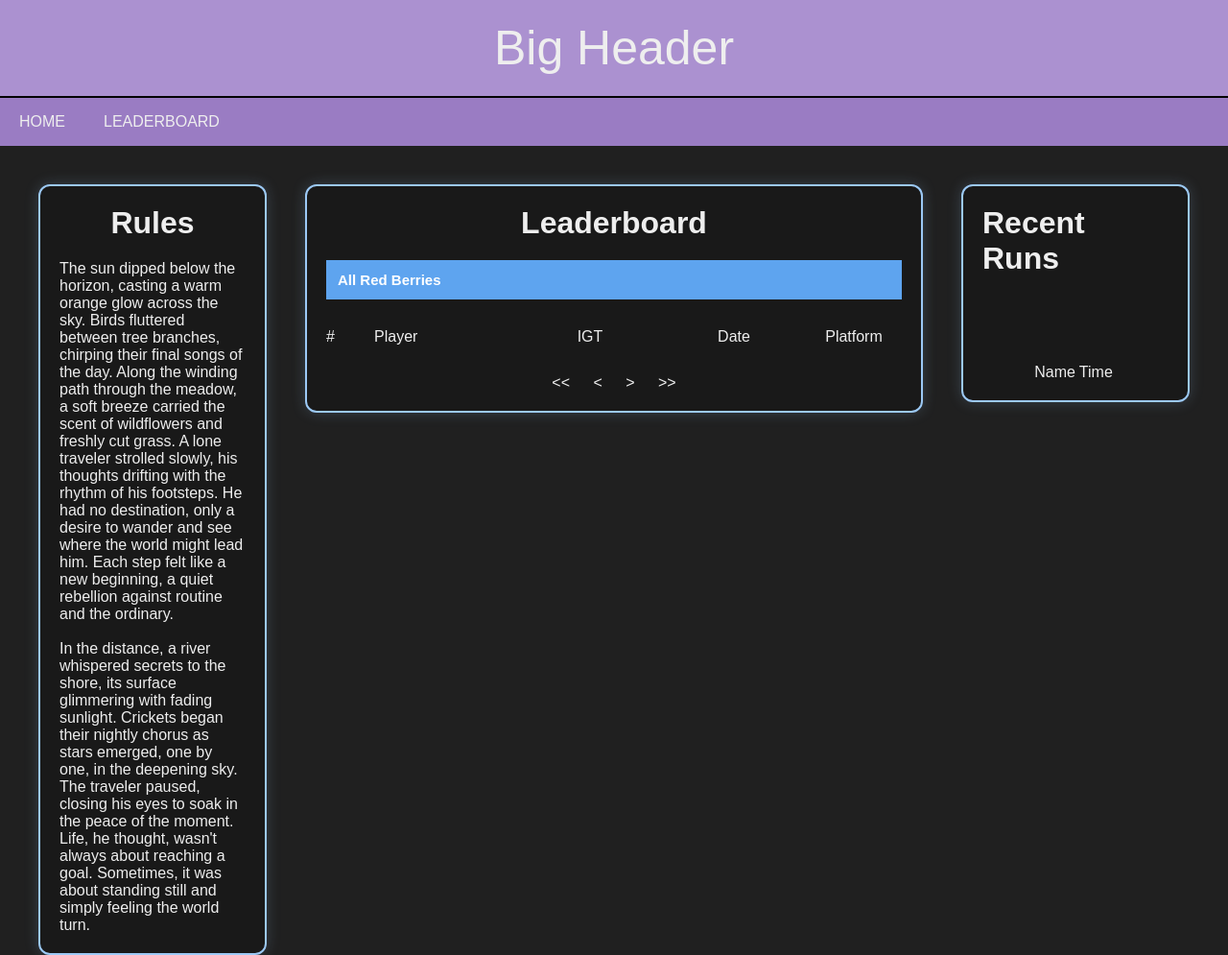
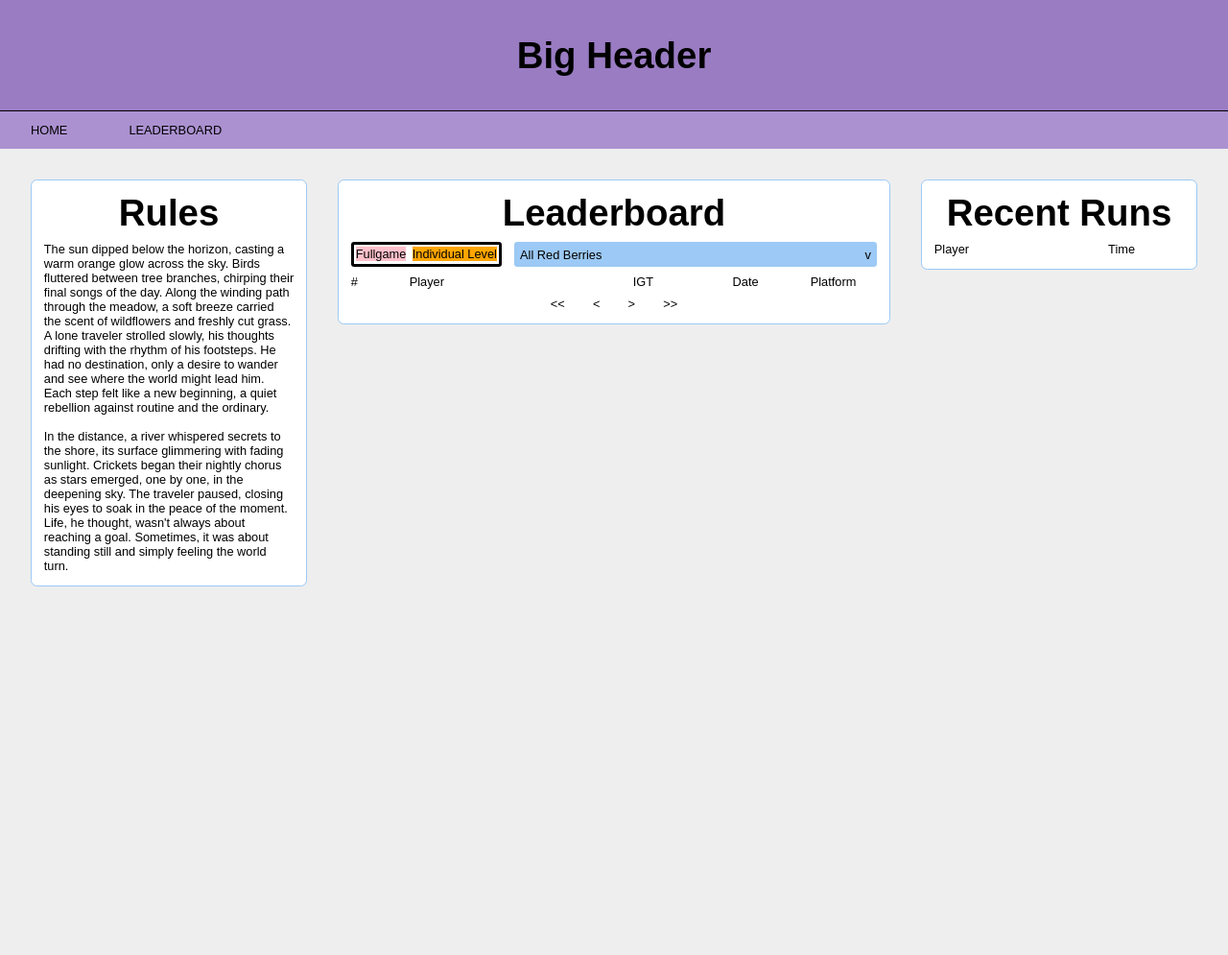
Before and after one commit to benofcoding/Celeste_app, a Flask app: page /leaderboard_fullgame/dca850de/0 in a window 1280 px wide. Shown: the whole page at 96% size. After the commit the page ends 611 px from the top, so only its background shows below. Run offline with Flask 3, Linux system fonts and the light colour scheme; data comes from the database, SQL or seed files in the repository; both versions use the stored data as it was after the commit; data that the repository does not hold is empty.

Commit message:
redid all my css and did some js for the dropdown

```diff
--- a/static/style.css
+++ b/static/style.css
@@ -1,321 +1,211 @@
+/* general tags */
 
 body {
-    margin: 0px;
-    padding: 0px;
-    background-color: #202020;
-    color: #eee;
+    width: 100vw;
+    padding: 0;
+    margin: 0;
     font-family: sans-serif;
+    background-color: #eeeeee;
+    font-size: 1vw;
 }
 
+a {
+    margin: 0;
+    padding: 0;
+    text-decoration: none;
+    color: black;
+}
+
+h1, h2, h3, h4, h5, h6 P{
+    margin: 0;
+    padding: 0;
+}
+
+h1 {
+    font-size: 3em;
+}
+
+p {
+    padding: 0;
+    margin: 0;
+}
+
+/* general tags end */
+
+
+
+
+
+/* Header */
+
 .header {
-    height: 100px;
+    width: 100vw;
+    display: grid;
+    height: 9em;
+    background-color: #9A7CC3;
+    grid-template-columns: 1fr;
+    place-items: center;
+    background-color: #9A7CC3;
+    border-bottom: solid black 0.2vh;
+}
+
+/* Header end */
+
+
+
+
+
+/* Navbar */
+
+.navbar{
+    width: 100vw;
+    display: grid;
+    grid-template-columns: repeat(5, max-content);
+    background-color: #ab91d0;
+    margin-bottom: 2.5vw;
+    height: 3em;
+    place-items: center;
+}
+
+.navbar-item {
+    display: flex;
+    align-items: center;
+    padding: 0 2.5vw 0 2.5vw;
+    height: 100%;
+}
+
+.navbar-item:hover {
+    background-color: #9A7CC3;
+}
+
+/* Navbar end */
+
+
+
+
+
+/* Leaderboard Fullgame start */
+
+.leaderboard-fullgame {
+    width: 95%;
+    display: grid;
+    grid-template-columns: 4fr 8fr 4fr;
+    gap: 2.5vw;
+    padding: 0 2.5vw 0 2.5vw;
+    align-items: start;
+}
+
+.leaderboard-fullgame-item{
     display: grid;
     grid-template-columns: 1fr;
-    place-items: center;
-    font-size: 50px;
-    background-color: #ab91d0;
-    border-bottom: solid black 2px;
-}
-h1{
-    margin: 0px;
+    row-gap: 1vh;
+    border: 0.15vw solid #9CC9F5;
+    background-color: #ffffff;
+    padding: 1em;
+    border-radius: 0.5em;
 }
 
-iframe {
-    display: block;
-    margin: 0;
-    padding: 0;
-    border: none;
-    padding-bottom: 10px;
-
-}
-a {
-    color: #eee;
-    text-decoration: none;
+.leaderboard-fullgame-item-header {
+    text-align: center;
 }
 
-
-.fullgame_recent_runs hr{
-    width: 100%;
+.leaderboard-fullgame-columns-runs {
+    text-align: left;
+    display: grid;
+    grid-template-columns: 0.5fr 1.5fr 1fr 0.75fr 0.75fr;
 }
 
-.rules {
-    row-gap: 20px;
-    place-items: center;
-    display: grid;
-    grid-template-columns: 1fr;
-    background-color: #191919;
-    border: 2px solid #9CC9F5;
-    border-radius: 12px;
-    padding: 20px;
-    box-shadow: 0 0 15px rgba(156, 201, 245, 0.2);
+.leaderboard-fullgame-columns-runs > div:nth-child(5n + 3),
+.leaderboard-fullgame-columns-runs > div:nth-child(5n + 4),
+.leaderboard-fullgame-columns-runs > div:nth-child(5n + 5) {
+    text-align: center;
 }
 
-.rule {
-    word-break: break-word;
-}
-.fullgame_recent_runs_title {
-    padding-top: 71px;
-}
-.recent_run, .fullgame_recent_runs_title{
-    width: 100%;
+.leaderboard-fullgame-recent-runs-columns-runs {
+    text-align: left;
     display: grid;
     grid-template-columns: 1fr 1fr;
 }
 
-
-.PLACEHOLDER {
-    display: grid;
-    grid-template-columns: 1fr;
-    row-gap: 10px;
-    font-size: normal;
-}
-.fullgame_recent_runs{
-    row-gap: 20px;
-    place-items: center;
-    display: grid;
-    grid-template-columns: 1fr;
-    background-color: #191919;
-    border: 2px solid #9CC9F5;
-    border-radius: 12px;
-    padding: 20px;
-    box-shadow: 0 0 15px rgba(156, 201, 245, 0.2);
+.leaderboard-fullgame-recent-runs-columns-runs > div:nth-child(2n+2) {
+    text-align: center;
 }
 
-.navbar-item {
-    display: flex;
-    height: 100%;
-    align-items: center;
-    padding: 0px 20px 0px 20px;
+.nextpage-buttons {
+    text-align: center;
+}
+.nextpage {
+    margin: 1vw;
 }
 
-.navbar-item:hover{
-    background-color: #8d71b4;
+.leaderboard-fullgame-categories-ILtoggle {
+    display: flex;
+    gap: 1vw;
 }
 
-.navbar {
-    margin-bottom: 40px;
-    background-color: #9a7cc3;
-    display: grid;
-    grid-template-columns: repeat(5, max-content);
-    place-items: center;
-    height: 50px;
+.IL-toggle {
+    display: flex;
+    background-color: white;
+    border-radius: 0.25em;
+    border: solid 0.25em black;
+    align-items: center;
+    justify-content: start;
+    height: 1.5em;
+    padding: 0 0.15em 0 0.15em;
+    gap: 0.5em;
 }
 
-* {
-transition: all 0.2s ease-in-out;
+.IL-toggle-fullgame {
+    background-color: pink;
+}
+.IL-toggle-IL {
+    white-space: nowrap;
+    background-color: orange;
 }
 
-.fullgame-run-container {
-    margin: auto;
-    width: 800px;
-    background-color: #191919;
-    border: 2px solid #9CC9F5;
-    border-radius: 12px;
-    padding: 20px;
-    max-width: 800px;
-    margin: 40px auto;
-    box-shadow: 0 0 15px rgba(156, 201, 245, 0.2);
+.leaderboard-fullgame-category-buttons {
+    width: 100%;
+    z-index: 2;
+    height: 2em;
 }
 
-.individual-run-path {
-    display: flex;
-    align-items: center;
-    height: auto;
-    gap: 5px;
-    line-height: 1;
-    font-size: 16px;
-    padding-bottom: 20px;
-}
-
-.individual-run-information-container{
-    align-items: center;
-    display: grid;
-    grid-template-columns: 1fr 1fr 1fr;
-    gap: 10px;
-    place-items: start center;
-    row-gap: 10px;
-}
-
-.individual-run-information-column{
+.leaderboard-fullgame-dropdown{
     display: grid;
     grid-template-columns: 1fr;
     width: 100%;
-    row-gap: 10px;
-}
-.individual-run-information{
-    border-radius: 8px;
-    row-gap: 10px;
-    place-items: center;
-    display: grid;
-    grid-template-columns: 1fr;
-    background-color: #202020;
-    width: 100%;
-
-    padding-top: 5px;
-    padding-bottom: 5px;
 }
 
-.individual-run-information-title {
-    font-size: 18px;
+.leaderboard-fullgame-category-button {
+    padding: 0 0.5em 0 0.5em;
+    height: 2em;
+    display: flex;
+    align-items: center;
+    justify-content: start;
+    background: #9CC9F5;
+    display: flex;
+    justify-content: space-between; /* pushes items to edges */
+    align-items: center;
 }
 
-.individual-run-information-info {
-    color: #aaa;
+.leaderboard-fullgame-category-button:hover {
+    background-color: #88bdf3;
+}
+
+.leaderboard-fullgame-category-button-dropdown {
+    display: none;
+}
+
+.leaderboard-fullgame-category-button-main {
+    border-radius: 0.25em 0.25em 0.25em 0.25em;
+}
+
+.dropdown-arrow {
+    text-align: right;
+}
+
+.leaderboard-fullgame-dropdown a:last-child{
+    border-radius: 0 0 0.25em 0.25em;
 }
 
 
-p{
-    margin: 0;
-    padding: 0;
-}
-
-.categories {
-    display: flex;
-    flex-wrap: wrap;
-    gap: 10px;
-    justify-content: flex-start;
-  }
-
-.leaderboard_fullgame{
-    display: grid;
-    grid-template-columns: 1fr 1fr 1fr;
-    gap: 40px;
-    place-items: start center;
-    margin: 0px 40px 0px 40px;
-
-}
-.leaderboardfullgame-categories-container {
-    row-gap: 20px;
-    place-items: center;
-    display: grid;
-    grid-template-columns: 1fr;
-    background-color: #191919;
-    border: 2px solid #9CC9F5;
-    border-radius: 12px;
-    padding: 20px;
-    margin: 0px;
-    box-shadow: 0 0 15px rgba(156, 201, 245, 0.2);
-}
-
-
-.runs {
-    width: 600px;
-    display: grid;
-    grid-template-columns: 1fr;
-    row-gap: 10px;
-    font-size: normal;
-}
-
-.run, .run-header {
-    display: grid;
-    align-items: center;
-    grid-template-columns: 5fr 15fr 15fr 15fr 10fr;
-}
-
-.run-header > div:nth-child(5n + 4), .run-header > div:nth-child(5n + 3), .run-header > div:nth-child(5n + 5){
-    margin: auto;
-}
-
-.run > div:nth-child(5n + 5), .run > div:nth-child(5n+4){
-    margin: auto;
-}
-
-.run-link{
-    margin: auto;
-}
-
-.run-link:hover {
-    color:#999
-}
-
-.run-title {
-    padding-bottom: 10px;
-}
-
-.button-mode {
-    text-decoration: none;
-    padding: 10px 16px;
-    border-radius: 8px;
-    color: white;
-    font-weight: bold;
-    text-align: center;
-    transition: background-color 0.2s;
-}
-
-.column-names{
-    padding-top: 10px;
-}
-
-hr {
-    margin: 0px;
-    width: 600px;
-    border-color: #000000;
-}
-
-.buttons {
-    text-align: center;
-    padding-top: 10px;
-}
-
-
-
-.categories {
-    position: relative;
-    display: inline-block;
-    min-width: 600px;
-    font-size: 15px;
-}
-
-.dropdown-button {
-    font-size: 15px;
-    text-align: left;
-    width: 100%;
-    background-color: #5EA4EF;
-    color: #FFF;
-    font-weight: bold;
-    border: none;
-    cursor: pointer;
-    padding: 12px;
-}
-
-.dropdown-button:hover {
-    background-color: #9A7CC3;
-    color: #fff;
-}
-
-.dropdown-content {
-    display: none;
-    position: absolute;
-    z-index: 1;
-    width: 100%;
-    background-color: #5EA4EF;
-    top: 0;
-    left: 0;
-    color: #202020;
-    font-weight: bold;
-    border: none;
-    cursor: pointer;
-}
-
-.categories:hover .dropdown-content {
-    display: block;
-}
-
-.dropdown-content a {
-    display: block;
-    padding: 12px;
-    text-decoration: none;
-    color: rgb(255, 255, 255);
-}
-
-.dropdown-content a:hover {
-    background-color: #717171;
-}
-
-.nextpage{
-    margin: 10px;
-}
-
-.recent_run_title_time {
-    margin:auto;
-}
+/* Leaderboard Fullgame end */
--- a/templates/header.html
+++ b/templates/header.html
@@ -1,13 +1,5 @@
-<!DOCTYPE html>
-<html lang="en">
-<head>
-    <meta charset="UTF-8">
-    <meta name="viewport" content="width=device-width, initial-scale=1.0">
-    <title>Document</title>
-</head>
-<body>
-    <div class="header">
-    Big Header
-    </div>
-</body>
-</html>
+<div class="header">
+    <h1 class="header-item">
+        Big Header
+    </h1>
+</div>
--- a/templates/leaderboard_fullgame.html
+++ b/templates/leaderboard_fullgame.html
@@ -1,43 +1,60 @@
 {% extends "layout.html" %}
 {% block content %}
-<div class="leaderboard_fullgame">
-    <div class="rules">
-        <h1>Rules</h1>
+<div class="leaderboard-fullgame">
+    <div class="rules leaderboard-fullgame-item">
+        <h1 class="leaderboard-fullgame-item-header">Rules</h1>
         <p class="rule">The sun dipped below the horizon, casting a warm orange glow across the sky. Birds fluttered between tree branches, chirping their final songs of the day. Along the winding path through the meadow, a soft breeze carried the scent of wildflowers and freshly cut grass. A lone traveler strolled slowly, his thoughts drifting with the rhythm of his footsteps. He had no destination, only a desire to wander and see where the world might lead him. Each step felt like a new beginning, a quiet rebellion against routine and the ordinary.<br><br>In the distance, a river whispered secrets to the shore, its surface glimmering with fading sunlight. Crickets began their nightly chorus as stars emerged, one by one, in the deepening sky. The traveler paused, closing his eyes to soak in the peace of the moment. Life, he thought, wasn't always about reaching a goal. Sometimes, it was about standing still and simply feeling the world turn.</p>
     </div>
-    <div class="leaderboardfullgame-categories-container">
-        <h1 class="leaderboard_fullgame_header">Leaderboard</h1>
-        <div class="categories">
-            <button id="toggleBtn" class="dropdown-button">{{ categories[category_id] }}</button>
-            <div id="myGrid" class="dropdown-content">
+    <div class="leaderboardfullgame-categories-container leaderboard-fullgame-item">
+        <h1 class="leaderboard-fullgame-item-header">Leaderboard</h1>
+        <div class="leaderboard-fullgame-categories-ILtoggle">
+            <div class="IL-toggle">
+                <div class="IL-toggle-fullgame">
+                    Fullgame
+                </div>
+                <div class="IL-toggle-IL">
+                    Individual Level
+                </div>
+            </div>
+            <div class="leaderboard-fullgame-category-buttons">
+                <div class="leaderboard-fullgame-dropdown">
+                    <div id="dropdown-open" class="leaderboard-fullgame-category-button-main leaderboard-fullgame-category-button" href="/leaderboard_fullgame/{{ category_id }}/0">
+                        <div>
+                            {{ categories[category_id] }}
+                        </div>
+                        <div class="dropdown-arrow">
+                            v
+                        </div>
+                    </div>
                     {% for i in categories: %}
-                <a href="/leaderboard_fullgame/{{ i }}/0">{{ categories[i] }}</a>
+                        {% if i != category_id %}
+                        <a id="dropdown-content" class="leaderboard-fullgame-category-button-dropdown leaderboard-fullgame-category-button" href="/leaderboard_fullgame/{{ i }}/0">{{ categories[i] }}</a>
+                        {% endif %}
                 {% endfor %}
                 </div>
-
             </div>
-        <div class="runs">
-            <div class="column-names">
-                <div class="run-header">
+        </div>
+        <div class="leaderboard-fullgame-runs">
+            <div class="column-names leaderboard-fullgame-columns-runs">
                 <div>#</div>
                 <div>Player</div>
                 <div>IGT</div>
                 <div>Date</div>
                 <div>Platform</div>
             </div>
-            </div>
             {% for i in runs %}
             <hr>
-            <div class="run">
+            <div class="leaderboard-fullgame-run leaderboard-fullgame-columns-runs">
                 <div>{{ loop.index + page*100 }}</div>
-                <div>{{ i[1] }}</div>
-                <a class="run-link" href="/view_fullgame_run/{{ i[0] }}">{{ i[3] }}</a>
+                <div>snugmarshmallow</div>
+                <div><a class="run-link" href="/view_fullgame_run/{{ i[0] }}">{{ i[3] }}</a></div>
                 <div>{{ i[7] }}</div>
                 <div>{{ i[6] }}</div>
             </div>
             {% endfor %}
         </div>
-        <div class="buttons">
+
+        <div class="nextpage-buttons">
             <a class="nextpage" href="/leaderboard_fullgame/{{ category_id }}/0">
                 <<
             </a>
@@ -58,41 +75,55 @@
             </a>
         </div>
     </div>
-    <div class="fullgame_recent_runs">
-        <h1>Recent Runs</h1>
-        <div class="PLACEHOLDER">
-            <div class="fullgame_recent_runs_title">
-                <p>Name</p>
-                <p class="recent_run_title_time">Time</p>
+    <div class="leaderboard-dfullgame-recent-runs-container leaderboard-fullgame-item">
+        <h1 class="leaderboard-fullgame-item-header">Recent Runs</h1>
+        <div class="leaderboard-fullgame-recent-runs">
+            <div class="fullgame_recent_runs_title leaderboard-fullgame-recent-runs-columns-runs">
+                <div>Player</div>
+                <div>Time</div>
             </div>
             {% for i in recent_runs %}
             <hr>
-            <div class="recent_run">
-                <p>{{ i[1] }}</p>
-                <a class="run-link" href="/view_fullgame_run/{{ i[2] }}">{{ i[3] }}</a>
+            <div class="recent_run leaderboard-fullgame-recent-runs-columns-runs">
+                <div>{{ i[1] }}</div>
+                <div><a class="run-link" href="/view_fullgame_run/{{ i[2] }}">{{ i[3] }}</a></div>
             </div>
             {% endfor %}
         </div>
     </div>
 </div>
 <script>
-    const grid = document.getElementById("myGrid");
-    const button = document.getElementById("toggleBtn");
+    const dropdown_content = document.querySelectorAll('.leaderboard-fullgame-category-button-dropdown')
+    const dropdown_content_style = window.getComputedStyle(dropdown_content[0])
+    const dropdown_open = document.getElementById('dropdown-open')
 
-    // Show/hide grid when button is clicked
-    button.addEventListener("click", function (event) {
-      event.stopPropagation(); // Stop the click from reaching the document
-      grid.style.display = (grid.style.display === "grid") ? "none" : "grid";
+    function toggle_dropdown() {
+        if (dropdown_content_style.display === 'none') {
+            dropdown_content.forEach(button => {
+                button.style.display = 'flex';
                 });
+            dropdown_open.style.borderRadius = '0.25em 0.25em 0 0';
+        } else {
+            dropdown_content.forEach(button => {
+                button.style.display = 'none';
+                });
+            dropdown_open.style.borderRadius = '0.25em 0.25em 0.25em 0.25em';
+        }
+    }
 
-    // Prevent clicks inside the grid from closing it
-    grid.addEventListener("click", function (event) {
-      event.stopPropagation();
+    function close_dropdown(click_information) {
+        console.log('HEHEHEH')
+        if (!click_information.target.closest('.leaderboard-fullgame-dropdown')) {
+            dropdown_content.forEach(button => {
+                button.style.display = 'none';
                 });
+            dropdown_open.style.borderRadius = '0.25em 0.25em 0.25em 0.25em';
 
-    // Hide the grid when clicking anywhere else on the page
-    document.addEventListener("click", function () {
-      grid.style.display = "none";
-    });
+        }
+    }
+
+    dropdown_open.addEventListener('click', toggle_dropdown)
+    document.addEventListener('click', close_dropdown)
 </script>
+
 {% endblock %}
--- a/templates/navbar.html
+++ b/templates/navbar.html
@@ -1,14 +1,8 @@
-<!DOCTYPE html>
-<html lang="en">
-<head>
-    <meta charset="UTF-8">
-    <meta name="viewport" content="width=device-width, initial-scale=1.0">
-    <title>Document</title>
-</head>
-<body>
-    <div class="navbar">
-        <a class="navbar-item" href="/">HOME</a>
-        <a class="navbar-item" href="/leaderboard_fullgame/30831e37/0">LEADERBOARD</a>
-    </div>
-</body>
-</html>
+<div class="navbar">
+    <a class="navbar-item" href="/">
+        HOME
+    </a>
+    <a class="navbar-item" href="/leaderboard_fullgame/30831e37/0">
+        LEADERBOARD
+    </a>
+</div>
```
Also changed, not shown: database_new.db. Lines whose indentation alone changed are shown as unchanged.
